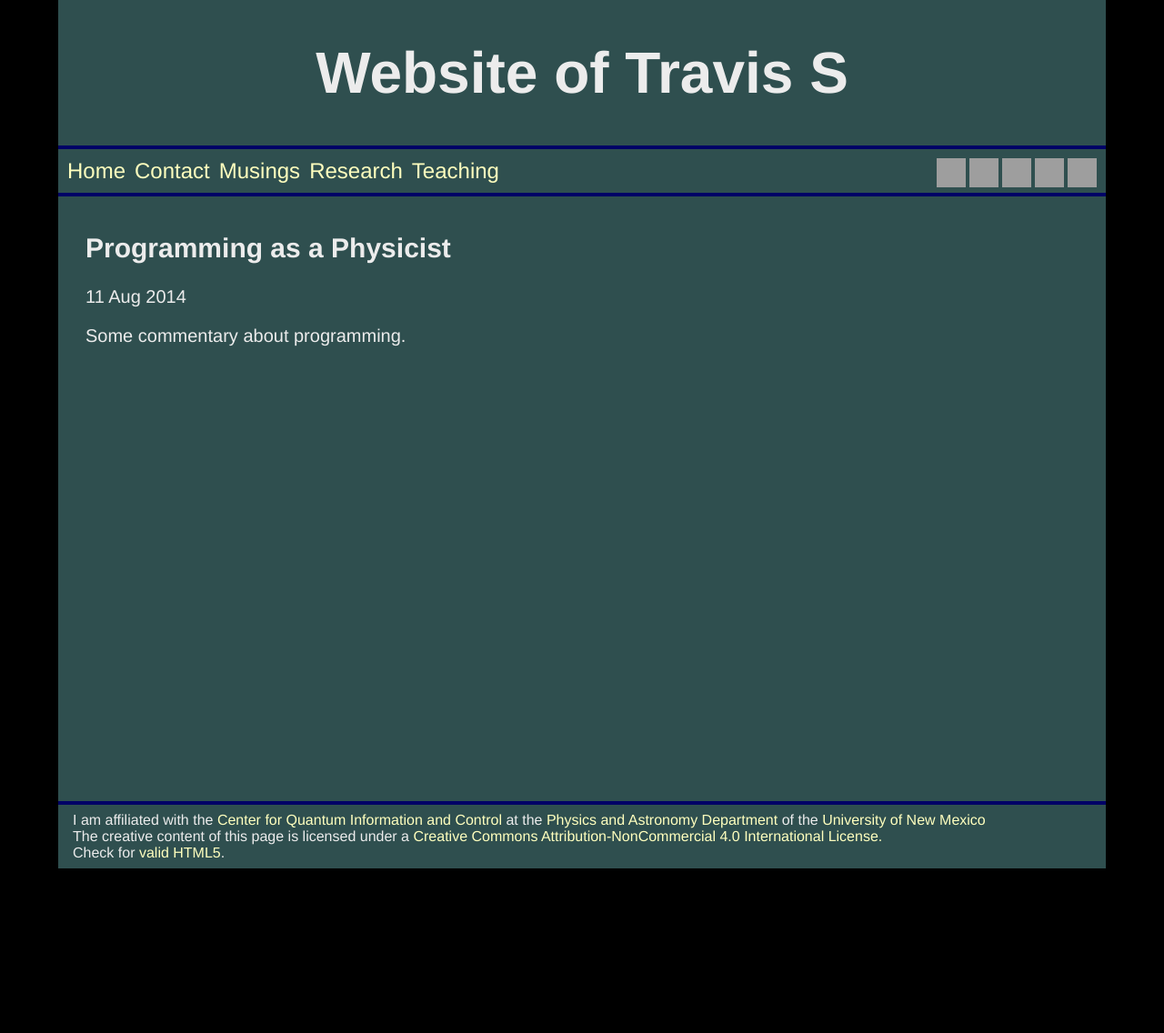
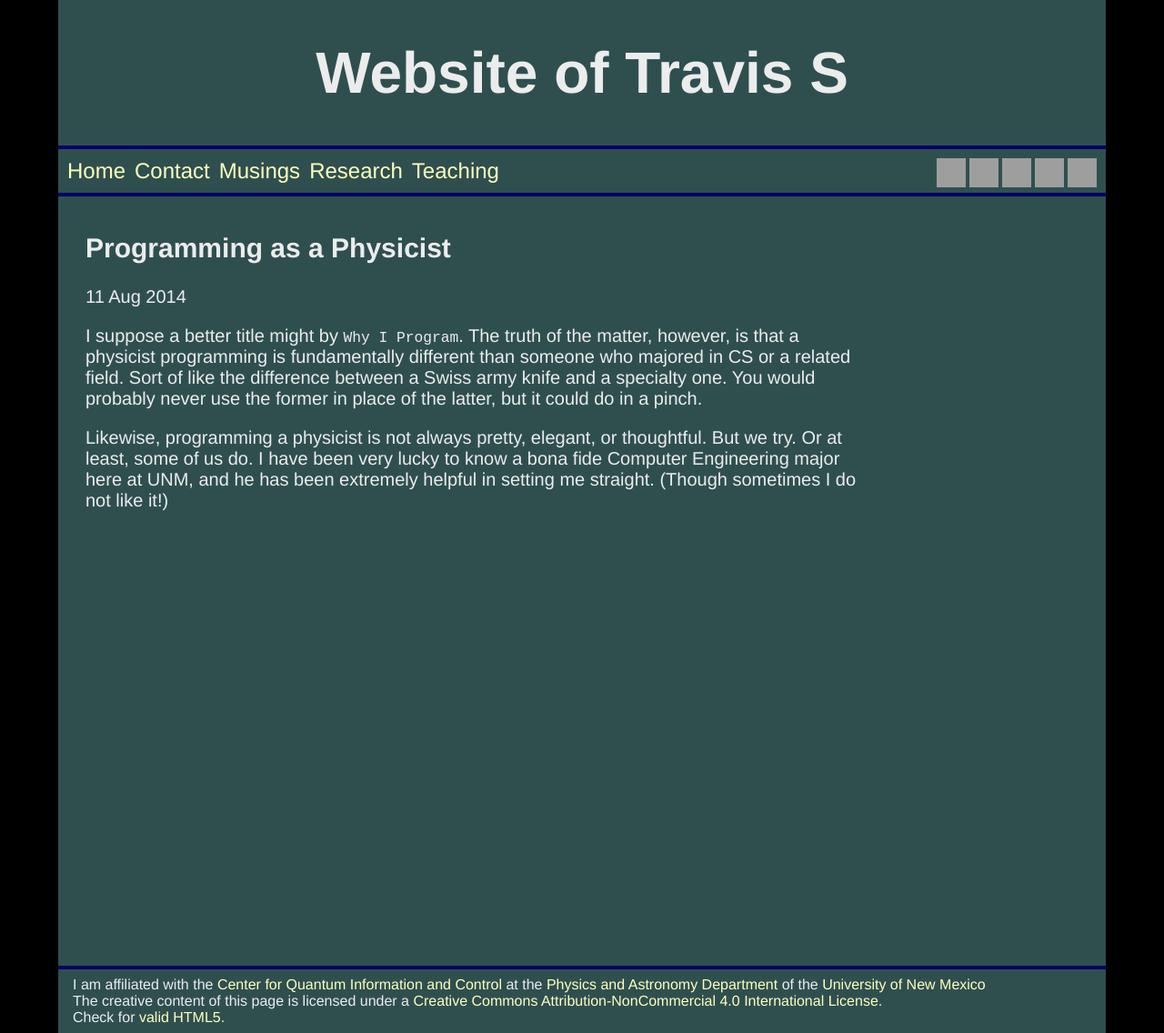
Before and after one commit to jarthurgross/Travis-S.github.io, a Jekyll site: the page built from _posts/2014-08-11-Programming-as-a-Physicist.md, in a window 1280 px wide. Shown: the whole page at 91% size. Built offline with Jekyll 4.4.1, drawn with Linux system fonts in a browser that asks for light colours; Markdown is read by kramdown in place of the engine named in the settings; before the commit the page ends 955 px from its top, so only the background shows below that; grey boxes are pictures that could not be loaded.

Commit message:
Updated CV reference, fixed link to my site on research page, and wrote some content for my programming post.

```diff
--- a/_posts/2014-08-11-Programming-as-a-Physicist.md
+++ b/_posts/2014-08-11-Programming-as-a-Physicist.md
@@ -4,4 +4,6 @@ title: "Programming as a Physicist"
 date: 2014-08-11
 ---
 
-Some commentary about programming.
+I suppose a better title might by ``Why I Program``. The truth of the matter, however, is that a physicist programming is fundamentally different than someone who majored in CS or a related field. Sort of like the difference between a Swiss army knife and a specialty one. You would probably never use the former in place of the latter, but it could do in a pinch.
+
+Likewise, programming a physicist is not always pretty, elegant, or thoughtful. But we try. Or at least, some of us do. I have been very lucky to know a bona fide Computer Engineering major here at UNM, and he has been extremely helpful in setting me straight. (Though sometimes I do not like it!)
```
Also changed, not shown: index.md (+1 -1 lines), research.md (+1 -1 lines).
